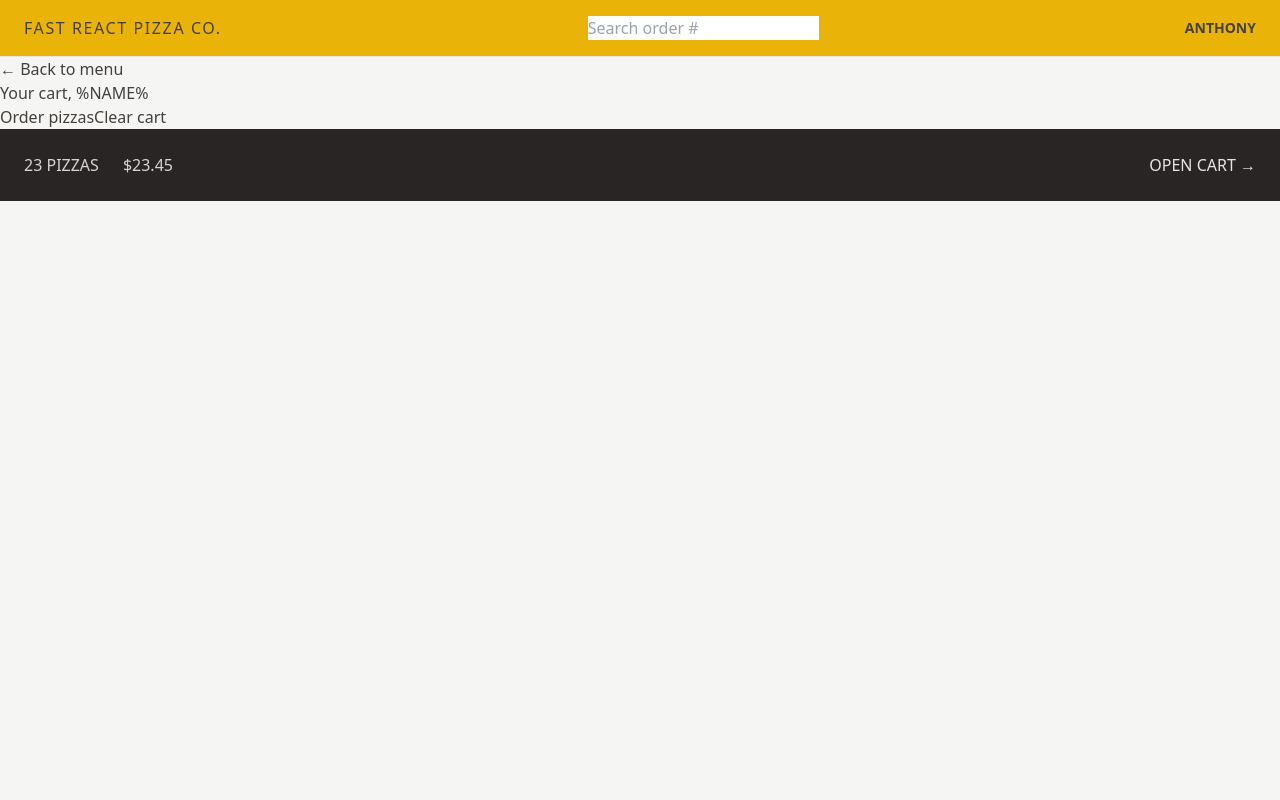
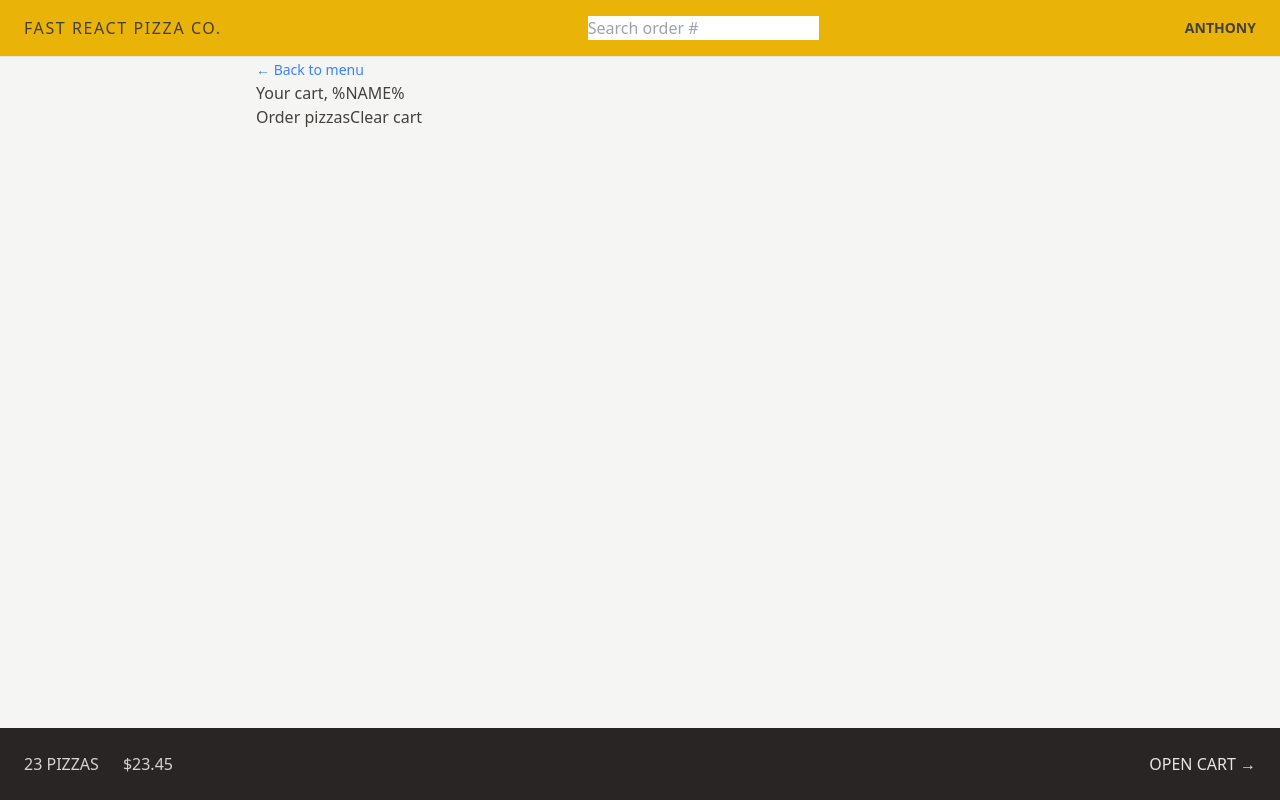
Before and after one commit to Charles-Rocke/React-Pizza-Upgrade, a React (Vite) app: page /cart in a window 1280 px wide. Built offline with nearby package versions, Linux system fonts and the light colour scheme.

Commit message:
Styling buttons and Links

```diff
--- a/src/features/cart/Cart.jsx
+++ b/src/features/cart/Cart.jsx
@@ -29,7 +29,12 @@
 
   return (
     <div>
-      <Link to="/menu">&larr; Back to menu</Link>
+      <Link
+        to="/menu"
+        className="text-sm text-blue-500 hover:text-blue-600 hover:underline"
+      >
+        &larr; Back to menu
+      </Link>
 
       <h2>Your cart, %NAME%</h2>
 
--- a/src/features/order/CreateOrder.jsx
+++ b/src/features/order/CreateOrder.jsx
@@ -79,7 +79,10 @@
 
         <div>
           <input type="hidden" name="cart" value={JSON.stringify(cart)} />
-          <button disabled={isSubmitting}>
+          <button
+            disabled={isSubmitting}
+            className="inline-block rounded-full bg-yellow-400 px-4 py-3 font-semibold uppercase tracking-wide text-stone-800 transition-colors duration-300 hover:bg-yellow-300 focus:bg-yellow-300 focus:outline-none focus:ring focus:ring-yellow-300 focus:ring-offset-2 disabled:cursor-not-allowed"
+          >
             {isSubmitting ? 'Placing Order' : 'Order now'}
           </button>
         </div>
--- a/src/ui/AppLayout.jsx
+++ b/src/ui/AppLayout.jsx
@@ -1,22 +1,24 @@
-import Header from './Header'
-import CartOverview from '../features/cart/CartOverview'
+import Header from './Header';
+import CartOverview from '../features/cart/CartOverview';
 
-import Loader from './Loader'
-import { Outlet, useLinkClickHandler, useNavigation } from 'react-router-dom'
-function AppLayout () {
-  const navigation = useNavigation()
-  const isLoading = navigation.state === 'loading'
+import Loader from './Loader';
+import { Outlet, useLinkClickHandler, useNavigation } from 'react-router-dom';
+function AppLayout() {
+  const navigation = useNavigation();
+  const isLoading = navigation.state === 'loading';
   return (
-    <div className="layout">
+    <div className="grid h-screen grid-rows-[auto_1fr_auto]">
       {isLoading && <Loader />}
       <Header />
-      <main>
-        {/* To render the content of a nested route inside another route, use the Outlet element */}
-        <Outlet />
-      </main>
+      <div className="overflow-scroll">
+        <main className="mx-auto max-w-3xl">
+          {/* To render the content of a nested route inside another route, use the Outlet element */}
+          <Outlet />
+        </main>
+      </div>
       <CartOverview />
     </div>
-  )
+  );
 }
 
-export default AppLayout
+export default AppLayout;
```
